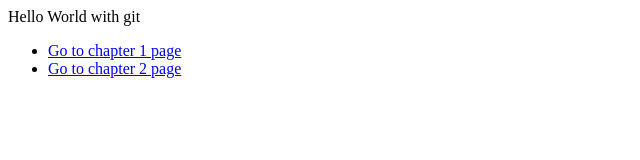
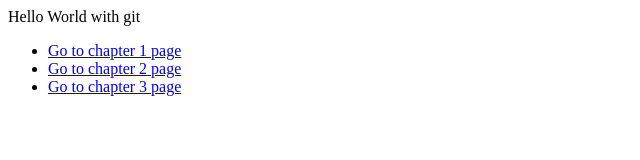
Before and after one commit to chickenDev2k/git-chapter5-01, a plain HTML site: page index.html in a window 1280 px wide. Shown: the whole page, without its empty margins (0-640 px from the left). Drawn offline with Linux system fonts and the light colour scheme.

Commit message:
update: add link to chapter 3 page

```diff
--- a/index.html
+++ b/index.html
@@ -11,6 +11,7 @@
     <ul>
         <li><a href="./chapter1.html">Go to chapter 1 page</a></li>
         <li><a href="./chapter2.html">Go to chapter 2 page</a></li>
+        <li><a href="./chapter3.html">Go to chapter 3 page</a></li>
     </ul>
 </body>
 
```
